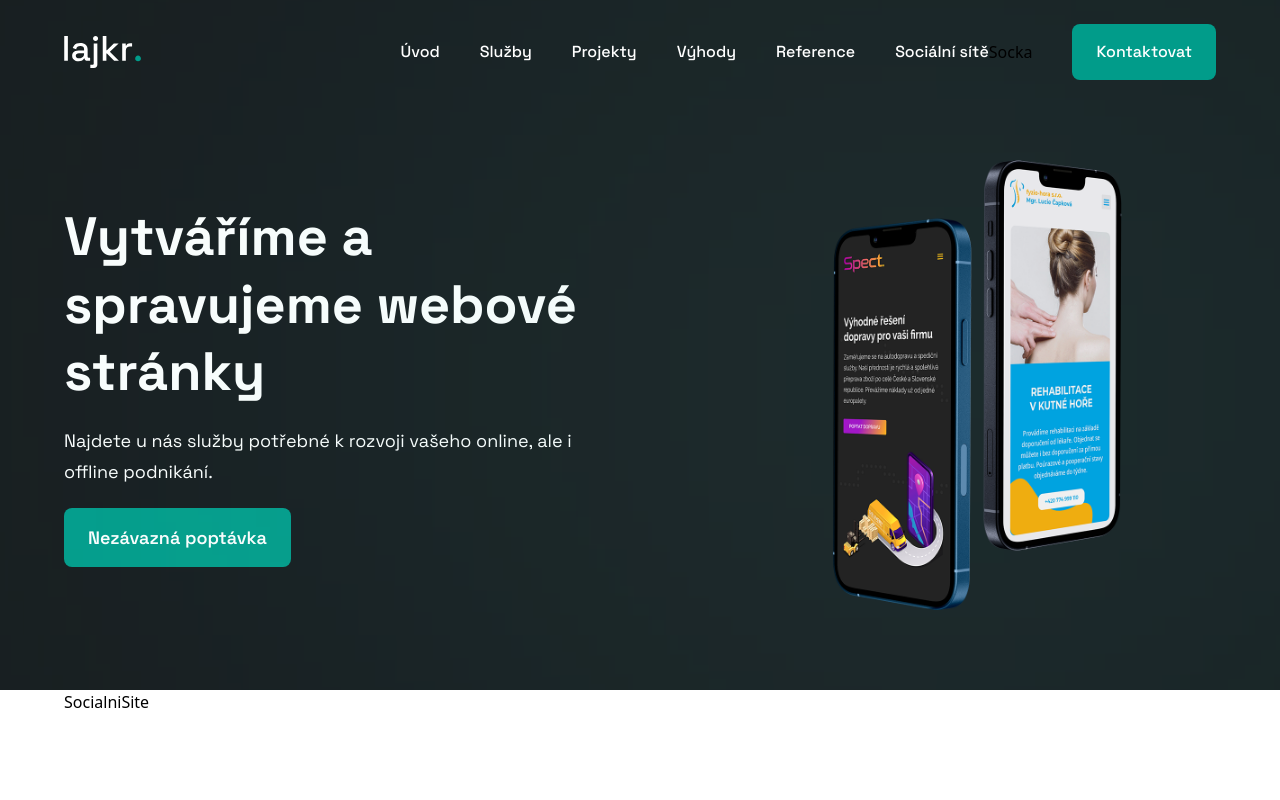
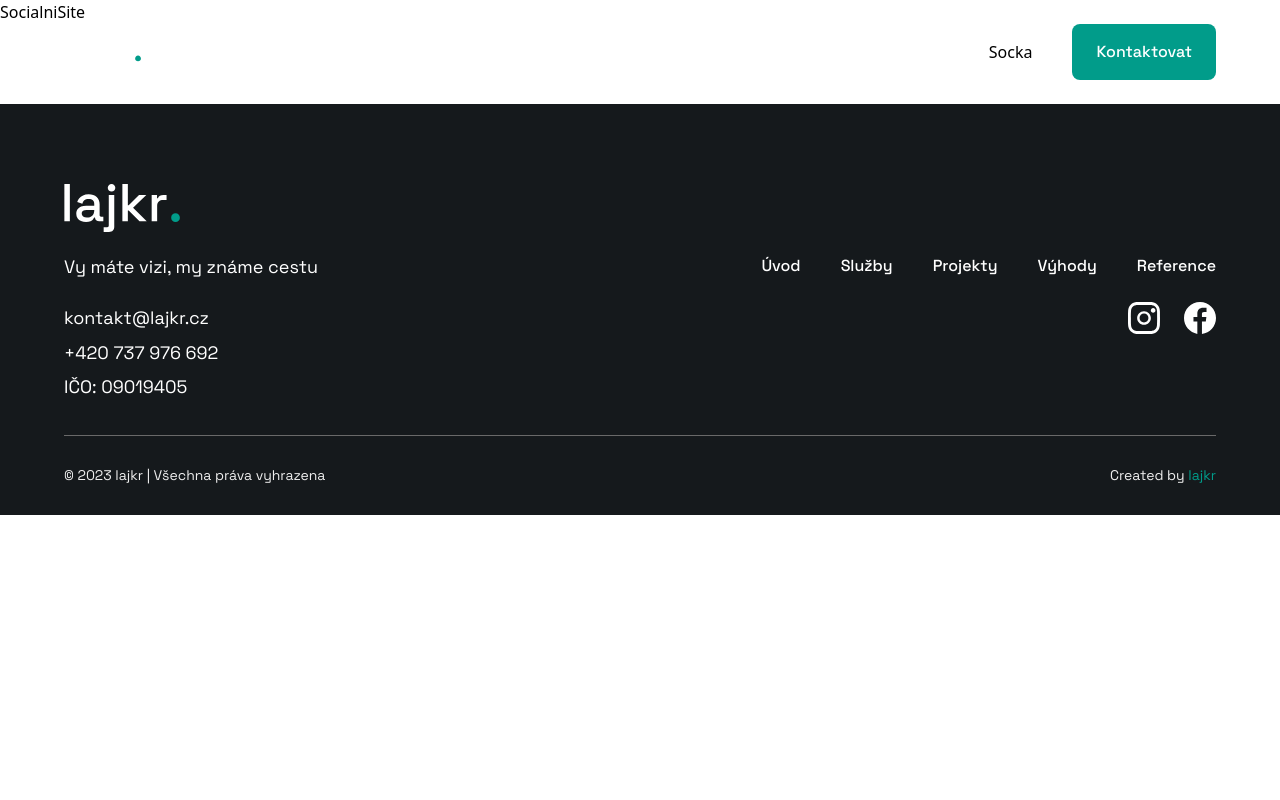
Before and after one commit to daniel-marek/lajkr-app, a React (Vite) app: page /socialni-site in a window 1280 px wide. Shown: the top 800 px of the page. Built offline with nearby package versions, Linux system fonts and the light colour scheme.

Commit message:
zmena z one-page na multi page

```diff
--- a/src/App.jsx
+++ b/src/App.jsx
@@ -2,73 +2,79 @@ import React from "react";
 import styles from "./style";
 import {useState} from 'react';
 import SocialniSite from "./pages/SocialniSite";
+import Home from "./pages/Home";
 import { Route, Routes} from "react-router-dom";
-
 import { Benefit, Contact, Footer, Hero, Navbar, Portfolio, Reference, Service, ContactForm } from "./components";
 
 const App = () => {
 
-  const [navbar, setNavbar] = useState(false);
+  // const [navbar, setNavbar] = useState(false);
 
-  const changeBackground = () => {
-    if (window.scrollY >= 80) {
-      setNavbar(true);
-    } else {
-      setNavbar(false);
-    }
-  }
+  // const changeBackground = () => {
+  //   if (window.scrollY >= 80) {
+  //     setNavbar(true);
+  //   } else {
+  //     setNavbar(false);
+  //   }
+  // }
 
-  window.addEventListener("scroll", changeBackground);
+  // window.addEventListener("scroll", changeBackground);
 
-  return (
+  // return (
 
-  <div className="bg-white w-full overflow-hidden">
-    <div className="overflow-hidden">
-      <div className={`${navbar ? "navbar-active" : "navbar"} fixed w-full z-10 top-0 ${styles.paddingX} ${styles.flexCenter}`}>
-        <div className={`${styles.boxWidth}`}>
-          <Navbar />
-        </div>
-      </div>
+  // <div className="bg-white w-full overflow-hidden">
+  //   <div className="overflow-hidden">
+  //     <div className={`${navbar ? "navbar-active" : "navbar"} fixed w-full z-10 top-0 ${styles.paddingX} ${styles.flexCenter}`}>
+  //       <div className={`${styles.boxWidth}`}>
+  //         <Navbar />
+  //           <Routes>
+  //           <Route path="/" element={<Home/>} />
+  //           <Route path="/#projekty" element={<Home/>} />
+  //         <Route path="/socialni-site" element={<SocialniSite/>} />
+  //         </Routes>
+  //       </div>
+  //     </div>
 
-      <div className={`bg-primary ${styles.flexStart}`}>
-        <div className={`${styles.boxWidth}`}>
-          <Hero />
+  //     <div className={`bg-primary ${styles.flexStart}`}>
+  //       <div className={`${styles.boxWidth}`}>
+  //         <Hero />
 
 
 
-        </div>
-      </div>
+  //       </div>
+  //     </div>
 
+  //   </div>
+
+  //   <div className={`bg-white ${styles.paddingX} ${styles.flexStart}`}>
+  //     <div className={`${styles.boxWidth}`}>
+
+  //       {/* <Service />
+  //       <Portfolio />
+  //       <Benefit />
+  //       <Reference />
+  //       <Contact /> */}
+  //     </div>
+  //   </div>
+
+    // <div className={`bg-primary sm:mt-20 mt-10 ${styles.paddingX} ${styles.flexStart}`}>
+    //   <div className={`${styles.boxWidth}`}>
+    //     <Footer />
+    //   </div>
+    // </div>
+
+  // </div>
+
+  return (
+    <div>
+      <Navbar />
+      <Routes>
+        <Route path="/" element={<Home/>} />
+        <Route path="/#projekty" element={<Home/>} />
+        <Route path="/socialni-site" element={<SocialniSite/>} />
+      </Routes>
+      <Footer />
     </div>
-
-    <div className={`bg-white ${styles.paddingX} ${styles.flexStart}`}>
-      <div className={`${styles.boxWidth}`}>
-        <Routes>
-          <Route path="/socialni-site" element={<SocialniSite/>} />
-        </Routes>
-        <Service />
-        <Portfolio />
-        <Benefit />
-        <Reference />
-        <Contact />
-        <SocialniSite />
-      </div>
-    </div>
-
-    <div className={`bg-primary sm:mt-20 mt-10 ${styles.paddingX} ${styles.flexStart}`}>
-      <div className={`${styles.boxWidth}`}>
-        <Footer />
-      </div>
-    </div>
-
-
-
-
-
-
-
-
-  </div>
 
 )
 }
--- a/src/components/Footer.jsx
+++ b/src/components/Footer.jsx
@@ -4,6 +4,8 @@ import { navLinks, socialMedia } from "../constants"
 import { contact } from "../constants"
 
 const Footer = () => (
+    <div className={`bg-primary sm:mt-20 mt-10 ${styles.paddingX} ${styles.flexStart}`}>
+      <div className={`${styles.boxWidth}`}>
         <section className={`${styles.flexCenter} py-10 sm:pt-20 sm:pb-6 flex-col`}>
           <div className={`flex items-center md:flex-row flex-col mb-8 w-full gap-6`}>
             <div className="flex flex-1 flex-col gap-1 items-center md:items-start">
@@ -34,9 +36,7 @@ const Footer = () => (
                   </a>
                   ))}
               </div>
-
             </div>
-
           </div>
           <div className="flex flex-col items-center sm:flex-row sm:justify-between w-full pt-6 border-t-[1px] border-t-[dimGrey]">
             <p className={`${styles.paragraph} !text-dimGrey !text-[14px]`}>© 2023 lajkr | Všechna práva vyhrazena</p>
@@ -45,8 +45,11 @@ const Footer = () => (
               <span className="text-secondary"> lajkr</span>
               </p>
           </div>
+        </section>
+      </div>
+    </div>
 
-    </section>
+
 
   )
 
--- a/src/components/Navbar.jsx
+++ b/src/components/Navbar.jsx
@@ -3,11 +3,26 @@ import { close, logoWhite, menu } from "../assets";
 import { navLinks } from '../constants';
 import Button from './Button';
 import { Link } from 'react-router-dom';
+import styles from '../style';
 
 const Navbar = () => {
   const [toggle, setToggle] = useState(false);
 
+  const [navbar, setNavbar] = useState(false);
+
+  const changeBackground = () => {
+    if (window.scrollY >= 80) {
+      setNavbar(true);
+    } else {
+      setNavbar(false);
+    }
+  }
+
+  window.addEventListener("scroll", changeBackground);
+
   return (
+    <div className={`${navbar ? "navbar-active" : "navbar"} fixed w-full z-10 top-0 ${styles.paddingX} ${styles.flexCenter}`}>
+        <div className={`${styles.boxWidth}`}>
     <nav className={`w-full flex py-6 justify-between items-center z-[100]`}>
       <Link to='/'>
         <img src={logoWhite} alt="lajkr" className='h-[32px]'/>
@@ -19,12 +34,12 @@ const Navbar = () => {
             key={nav.id}
             className={`font-grotesk font-medium cursor-pointer text-[16px] ${index === navLinks.length - 1 ? "mr-0" : "mr-10"} text-white duration-500 hover:text-dimWhite relative underline-link`}
           >
-            <a href={`#${nav.id}`}>
+            <a href={`${nav.id}`}>
               {nav.title}
             </a>
           </li>
         ))}
-          <CustomLink  to="/socialni-site">Socka</CustomLink>
+          <CustomLink to="/socialni-site">Socka</CustomLink>
       </ul>
       <Button link="#kontakt" styles="text-base !font-medium ml-10 hover:bg-[#056A5E] hidden sm:flex" text="Kontaktovat"/>
 
@@ -61,6 +76,8 @@ const Navbar = () => {
       </div>
 
     </nav>
+    </div>
+    </div>
   )
 }
 
--- a/src/constants/index.js
+++ b/src/constants/index.js
@@ -2,28 +2,24 @@ import { facebook, instagram, desktop, palette, rehabilitace, rehabilitaceLogo,
 
 export const navLinks = [
   {
-    id: "uvod",
+    id: "/#uvod",
     title: "Úvod",
   },
   {
-    id: "sluzby",
+    id: "#sluzby",
     title: "Služby",
   },
   {
-    id: "projekty",
+    id: "/#projekty",
     title: "Projekty",
   },
   {
-    id: "vyhody",
+    id: "/#vyhody",
     title: "Výhody",
   },
   {
-    id: "reference",
+    id: "/#reference",
     title: "Reference",
-  },
-  {
-    id: "socialni-site",
-    title: "Sociální sítě",
   },
 ];
 
--- /dev/null
+++ b/src/pages/Home.jsx
@@ -0,0 +1,28 @@
+import React from 'react'
+import { Hero, Service, Portfolio, Benefit, Reference, Contact } from '../components'
+import styles from '../style'
+
+const Home = () => {
+  return (
+    <div className="bg-white w-full overflow-hidden">
+      <div className="overflow-hidden">
+        <div className={`bg-primary ${styles.flexStart}`}>
+          <div className={`${styles.boxWidth}`}>
+          <Hero />
+          </div>
+        </div>
+      </div>
+      <div className={`bg-white ${styles.paddingX} ${styles.flexStart}`}>
+      <div className={`${styles.boxWidth}`}>
+        <Service />
+        <Portfolio />
+        <Benefit />
+        <Reference />
+        <Contact />
+      </div>
+    </div>
+    </div>
+  )
+}
+
+export default Home
```
Lines whose indentation alone changed are shown as unchanged.
